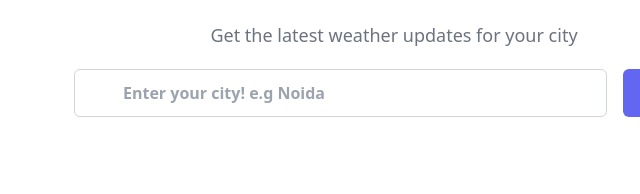
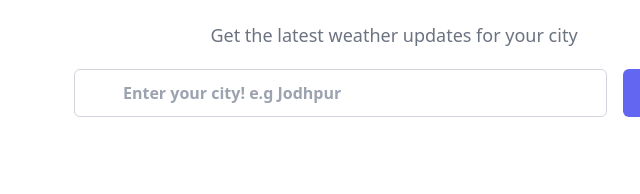
Before and after one commit to ig-crysis/Weather-Application, a plain HTML site: page index.html in a window 1280 px wide. Shown: the part 143-337 px from the top of the page, 246-886 px from the left. Drawn offline with nearby package versions, Linux system fonts and the light colour scheme.

Commit message:
Update index.html

```diff
--- a/index.html
+++ b/index.html
@@ -30,7 +30,7 @@
 
 
             <input type="text" name="cityName" class="flex-1 h-12 pl-12 text-base font-semibold text-zinc-700 pr-4 border border-gray-300 rounded-md focus:outline-none"
-                placeholder="Enter your city! e.g Noida " />
+                placeholder="Enter your city! e.g Jodhpur " />
             <button type="submit" id="searchBtn" class="bg-indigo-500 text-white px-5 py-3 rounded-md">Search</button>
         </div>
 
```
